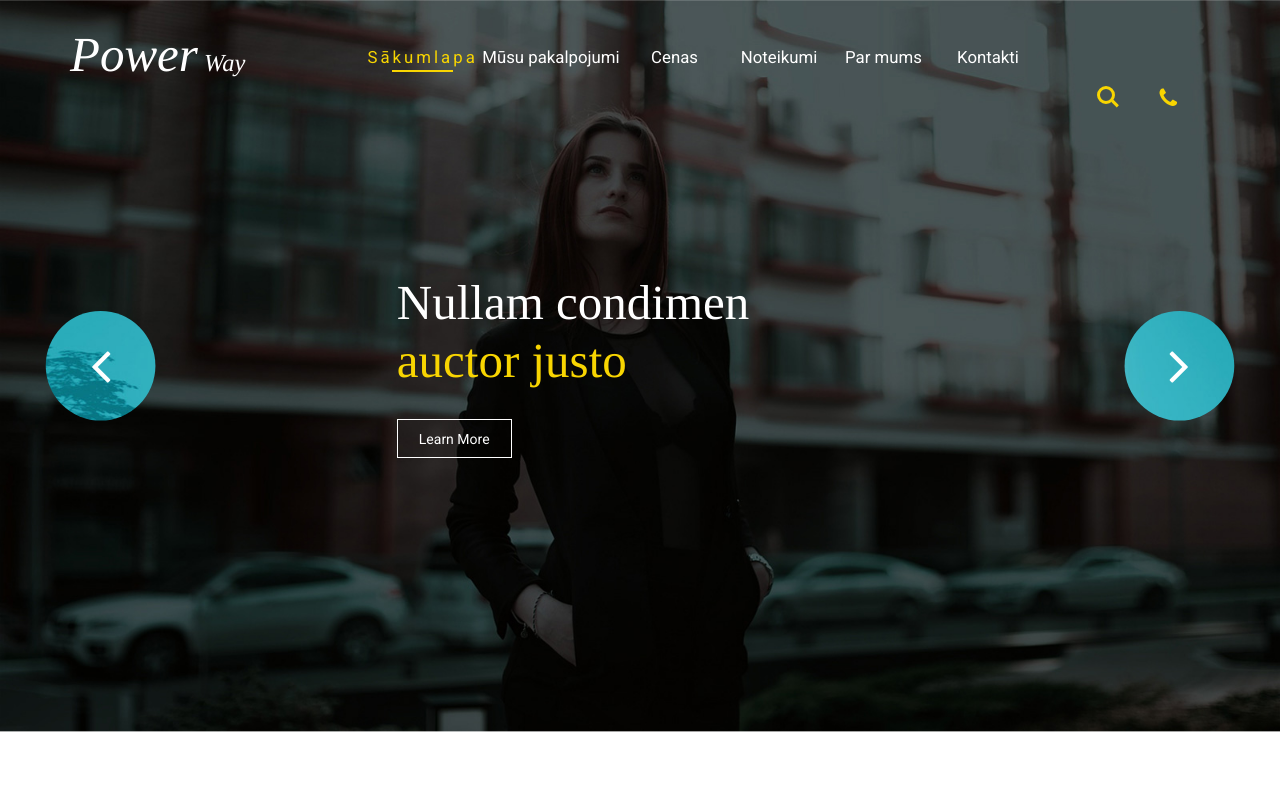
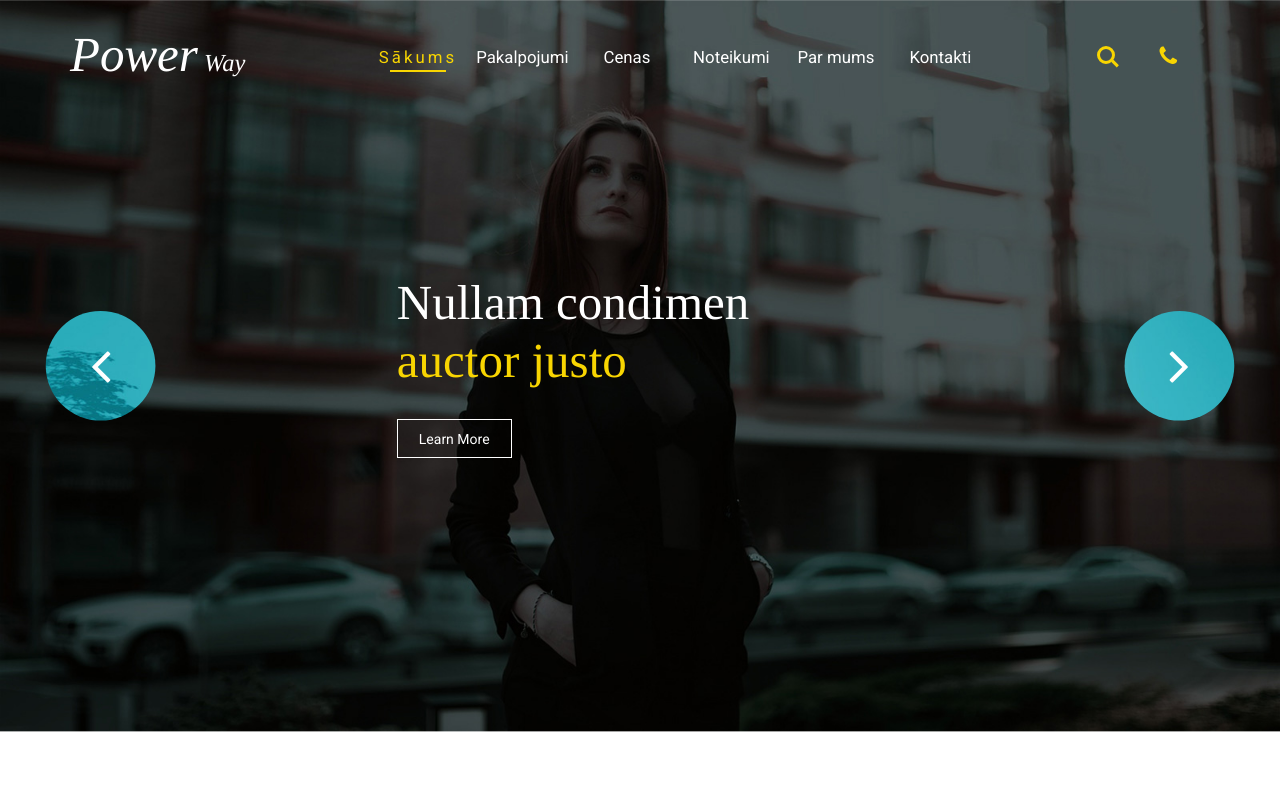
Before and after one commit to berzslv/Powerway, a plain HTML site: page index.html in a window 1280 px wide. Shown: the top 785 px of the page. Drawn offline with Linux system fonts and the light colour scheme.

Commit message:
Update index.html

```diff
--- a/index.html
+++ b/index.html
@@ -60,8 +60,8 @@ Author:  Berzslv
 						<!-- Collect the nav links, forms, and other content for toggling -->
 						<div class="collapse navbar-collapse" id="bs-example-navbar-collapse-1">
 							<ul class="nav navbar-nav nav-center">
-								<li><a href="index.html" class="w3ls-hover active">Sākumlapa</a></li>
-								<li><a href="#about" class="btn w3ls-hover scroll">Mūsu pakalpojumi</a></li>
+								<li><a href="index.html" class="w3ls-hover active">Sākums</a></li>
+								<li><a href="#about" class="btn w3ls-hover scroll">Pakalpojumi</a></li>
 								<li><a href="#services" class="btn w3ls-hover scroll">Cenas</a></li>
 								<li><a href="#team" class="btn w3ls-hover scroll">Noteikumi</a></li>
 								<li><a href="#gallery" class="btn w3ls-hover scroll">Par mums</a></li>
```
